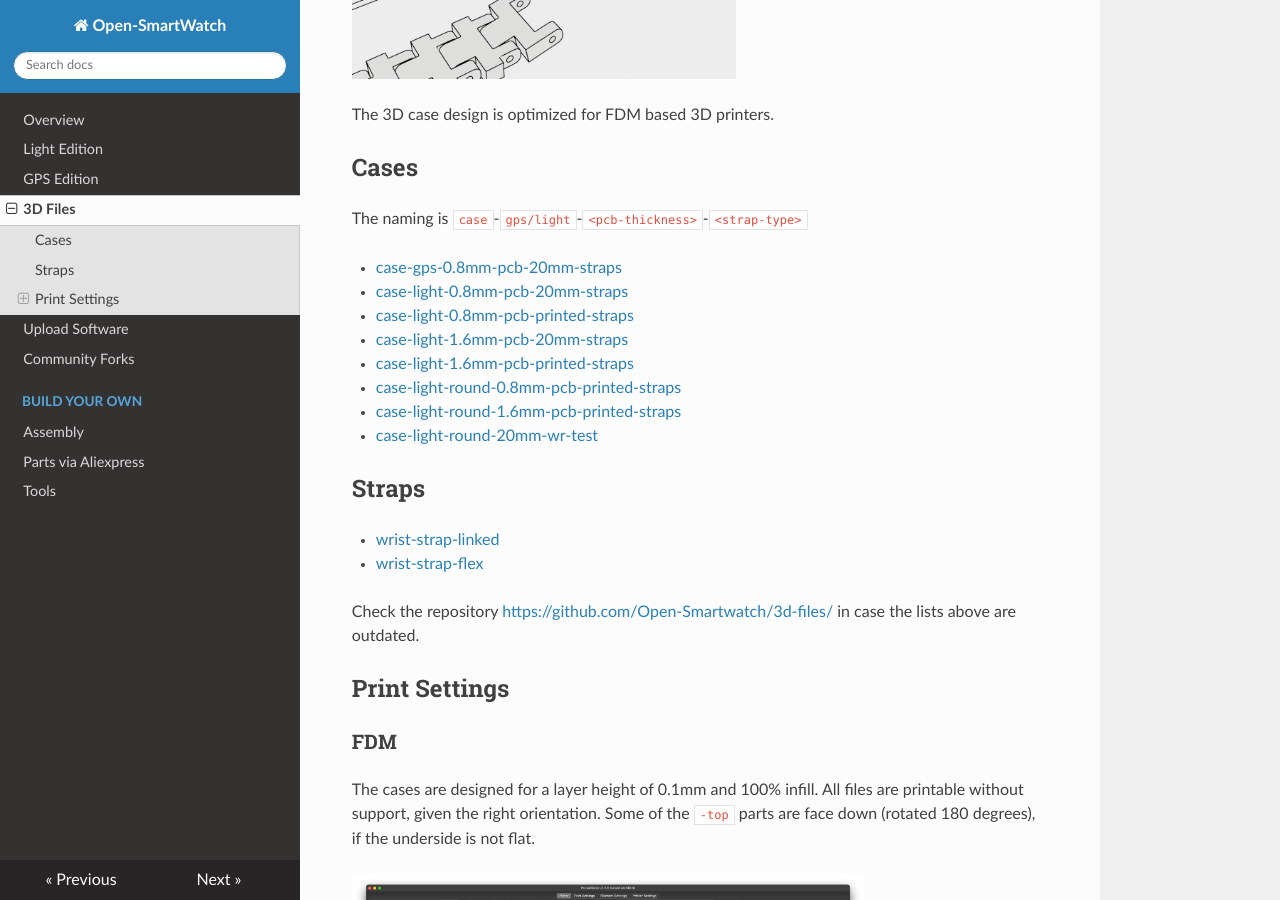
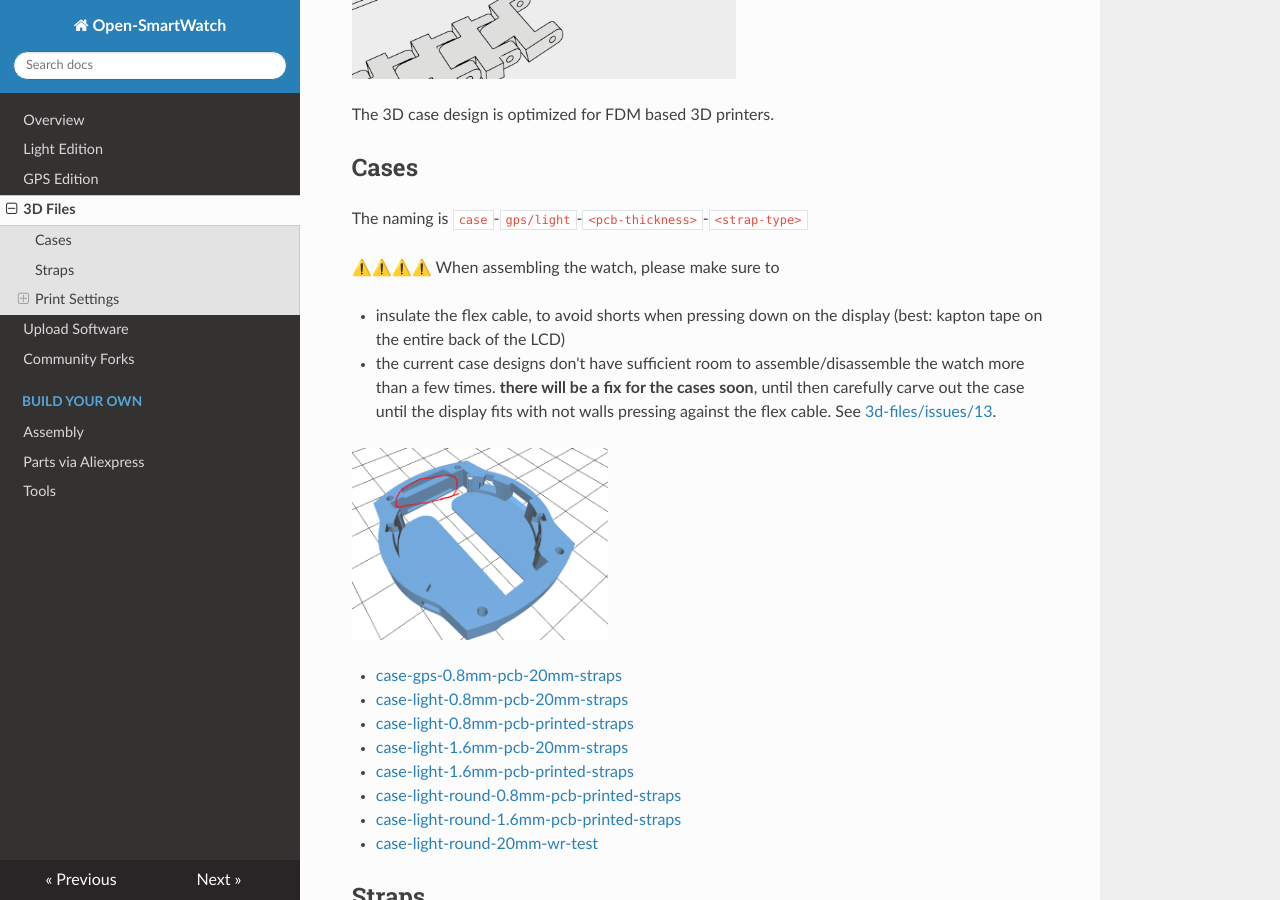
Before and after one commit to Open-Smartwatch/open-smartwatch.github.io, an MkDocs documentation site: the page built from docs/3_3d-files.md, in a window 1280 px wide and 900 px high, scrolled down 465 px. Built offline with MkDocs 1.6.1, drawn with Linux system fonts in a browser that asks for light colours; nearby versions of some CDN libraries.

Commit message:
add warning about case issues

```diff
--- a/docs/3_3d-files.md
+++ b/docs/3_3d-files.md
@@ -7,6 +7,14 @@ The 3D case design is optimized for FDM based 3D printers.
 ## Cases
 
 The naming is `case`-`gps/light`-`<pcb-thickness>`-`<strap-type>`
+
+⚠️⚠️⚠️⚠️ When assembling the watch, please make sure to
+
+- insulate the flex cable, to avoid shorts when pressing down on the display (best: kapton tape on the entire back of the LCD)
+- the current case designs don't have sufficient room to assemble/disassemble the watch more than a few times. **there will be a fix for the cases soon**, until then carefully carve out the case until the display fits with not walls pressing against the flex cable. See [3d-files/issues/13](https://github.com/Open-Smartwatch/3d-files/issues/13).
+
+<img src="/assets/screenshots/case-issue.png" width="256px" />
+
 
 - [case-gps-0.8mm-pcb-20mm-straps](https://github.com/Open-Smartwatch/3d-files/tree/master/case-gps-0.8mm-pcb-20mm-straps)
 - [case-light-0.8mm-pcb-20mm-straps](https://github.com/Open-Smartwatch/3d-files/tree/master/case-light-0.8mm-pcb-20mm-straps)
```
Also changed, not shown: docs/assets/screenshots/case-issue.png (added).
